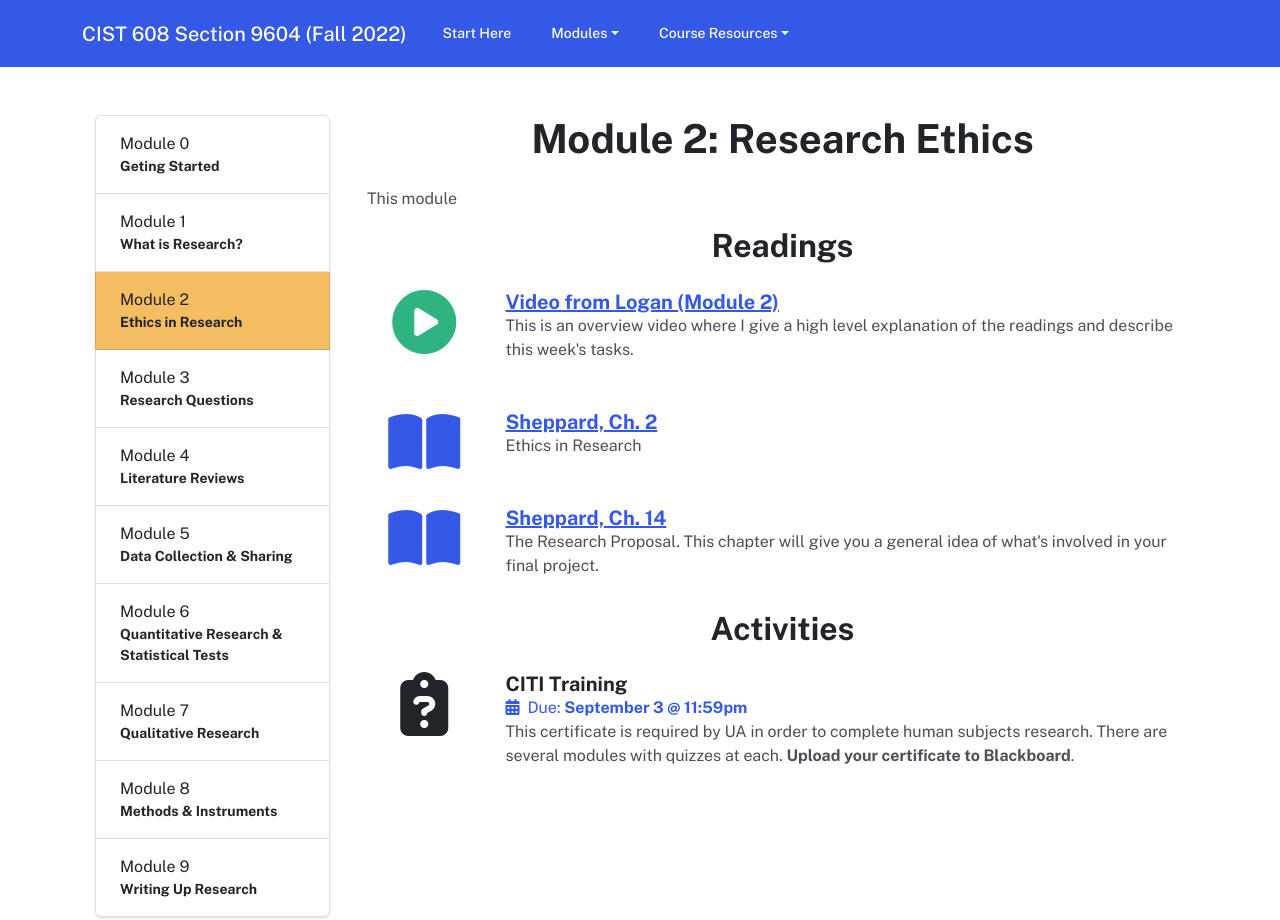
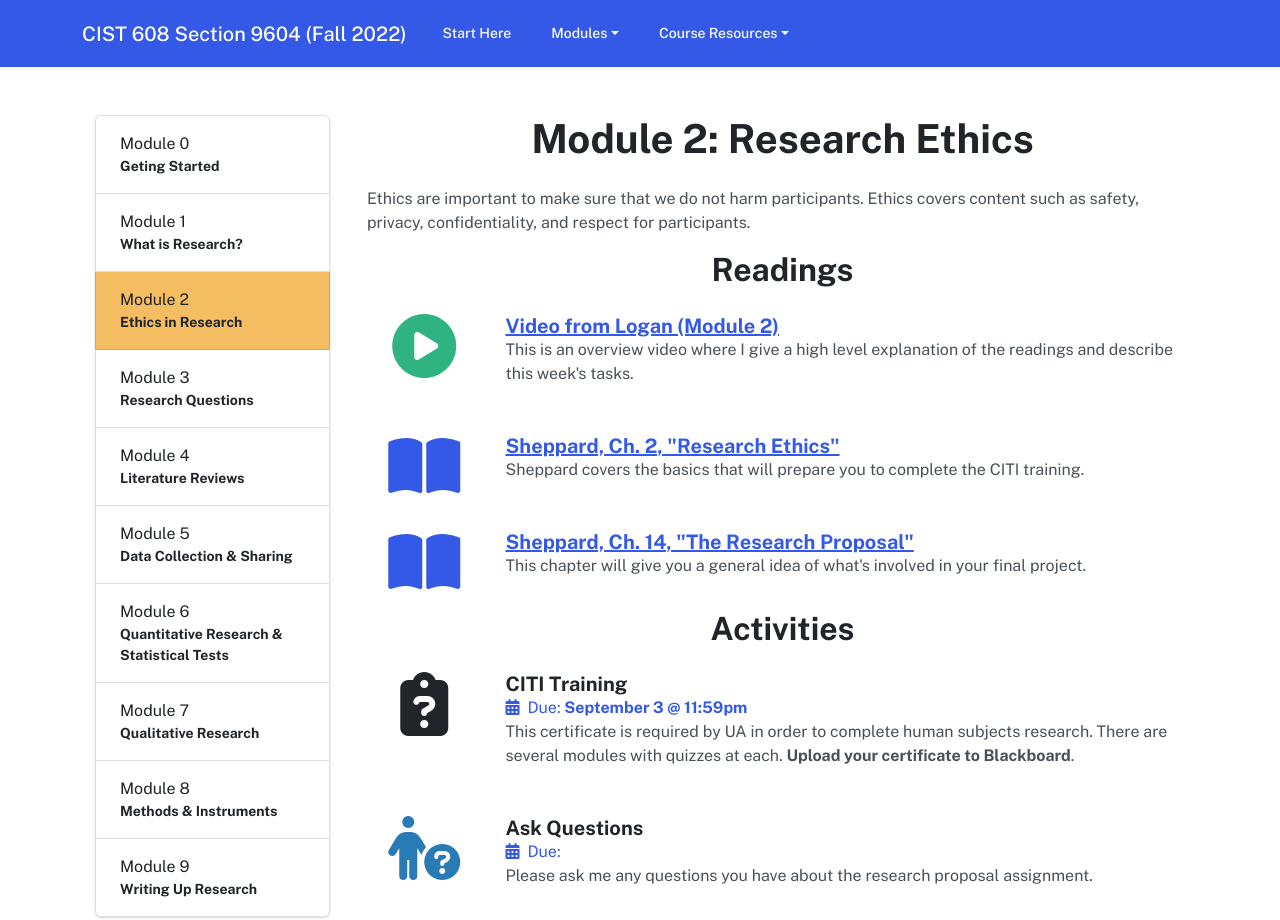
Before and after one commit to loganrath/cist608, a Jekyll site: the page built from module-02.md, in a window 1280 px wide. Built offline with Jekyll 4.4.1, drawn with Linux system fonts in a browser that asks for light colours; nearby versions of some CDN libraries.

Commit message:
Update module-02.md

```diff
--- a/module-02.md
+++ b/module-02.md
@@ -4,7 +4,7 @@ module_number: 2
 title: Research Ethics
 dates: August 30 - September 3
 
-module_description: This module
+module_description: Ethics are important to make sure that we do not harm participants. Ethics covers content such as safety, privacy, confidentiality, and respect for participants.
 
 readings:
   - title: Video from Logan (Module 2)
@@ -12,15 +12,15 @@ readings:
     icon: play-circle text-success
     description: This is an overview video where I give a high level explanation of the readings and describe this week's tasks.
 
-  - title: Sheppard, Ch. 2
+  - title: Sheppard, Ch. 2, "Research Ethics"
     icon: book-open
     url: https://pressbooks.bccampus.ca/jibcresearchmethods/part/chapter2/
-    description: Ethics in Research
+    description: Sheppard covers the basics that will prepare you to complete the CITI training.
 
-  - title: Sheppard, Ch. 14
+  - title: Sheppard, Ch. 14, "The Research Proposal"
     icon: book-open
     url: https://pressbooks.bccampus.ca/jibcresearchmethods/part/chapter14/
-    description: The Research Proposal. This chapter will give you a general idea of what's involved in your final project.
+    description: This chapter will give you a general idea of what's involved in your final project.
 
 activities:
   - title: CITI Training
@@ -29,4 +29,9 @@ activities:
     description: This certificate is required by UA in order to complete human subjects research. There are several modules with quizzes at each. <strong>Upload your certificate to Blackboard</strong>.
     due: September 3 @ 11:59pm
 
+  - title: Ask Questions
+    icon: person-circle-question
+    url: https://blackboard.albany.edu/
+    description: Please ask me any questions you have about the research proposal assignment.
+
 ---
```
